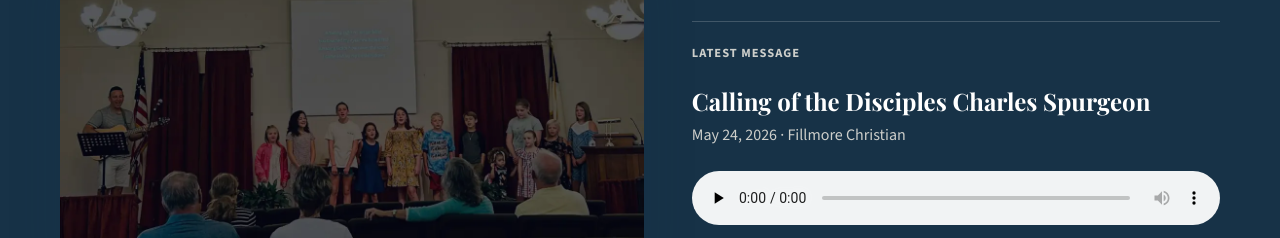
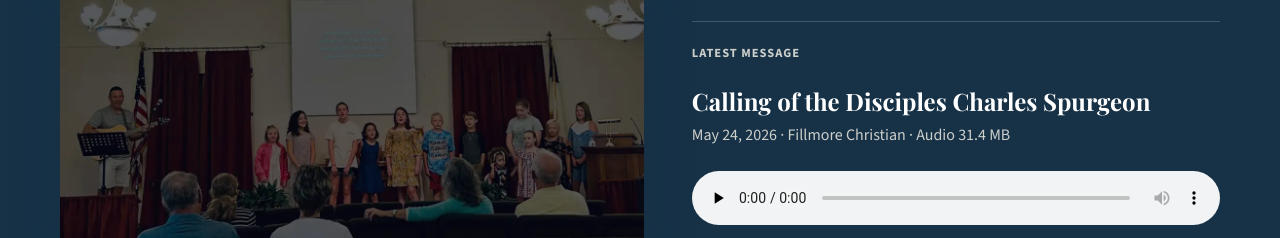
Before and after one commit to wakefieldhare-collab/fillmorechristian-website, a website: page index.html in a window 1280 px wide. Shown: the part 3419-3657 px from the top of the page. Drawn offline with Linux system fonts and the light colour scheme; no server answers.

Commit message:
Show homepage latest sermon audio size

```diff
--- a/index.html
+++ b/index.html
@@ -255,7 +255,7 @@
           <!-- LATEST_SERMON_START -->
           <p class="latest-sermon-kicker">Latest message</p>
           <h3>Calling of the Disciples Charles Spurgeon</h3>
-          <p class="latest-sermon-meta">May 24, 2026 &middot; Fillmore Christian</p>
+          <p class="latest-sermon-meta">May 24, 2026 &middot; Fillmore Christian &middot; Audio 31.4 MB</p>
           <audio controls preload="none"><source src="/media/May-24-2026-Charles-Spurgeon-John-1-35-51.mp3" type="audio/mpeg">Your browser does not support audio playback.</audio>
           <div class="latest-sermon-actions">
             <a href="episode/calling-of-the-disciples-charles-spurgeon/" class="btn btn-light">Open Message</a>
```
Also changed, not shown: 3 other files.
